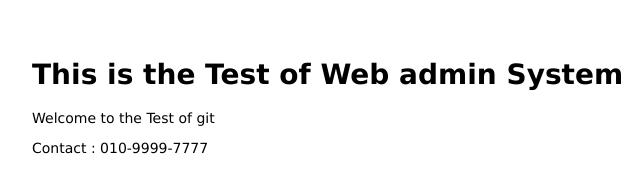
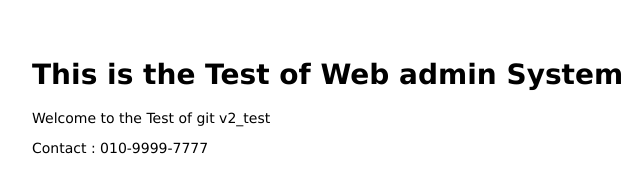
Before and after one commit to Ins-p/mastering-git-github, a website: page public/index.html in a window 1280 px wide. Shown: the full height of the page, 26-666 px from the left. Drawn offline with Linux system fonts and the light colour scheme.

```diff
--- a/public/index.html
+++ b/public/index.html
@@ -7,7 +7,7 @@
 
 <body>
   <h1>This is the Test of Web admin System</h1>
-  <p>Welcome to the Test of git</p>
+  <p>Welcome to the Test of git v2_test</p>
 </body>
 
 <footer>
```
